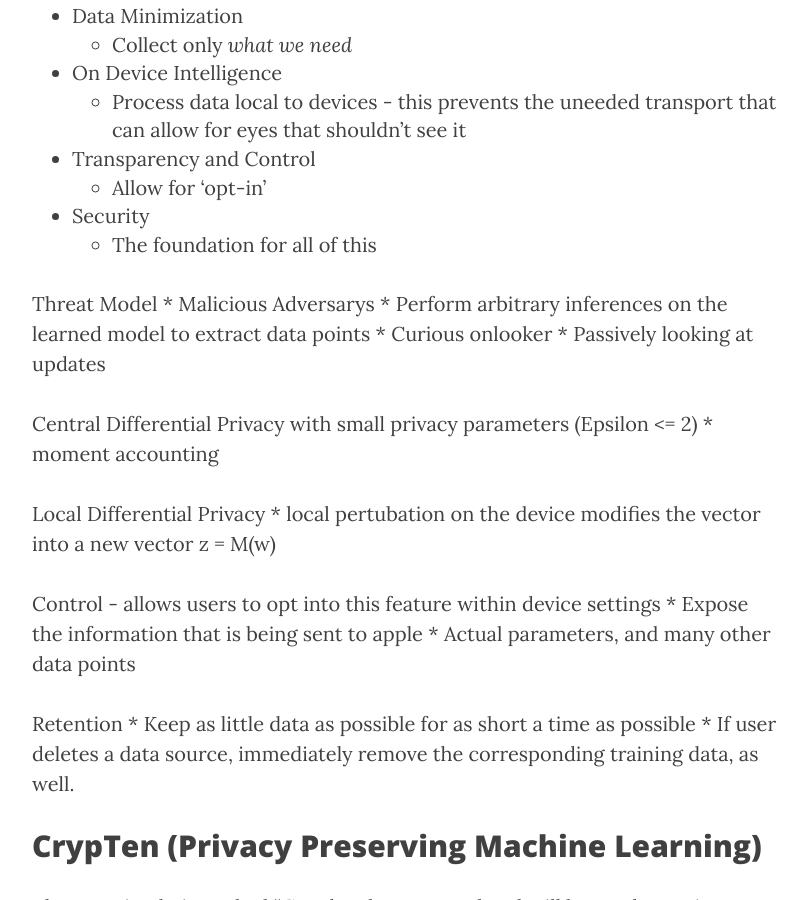
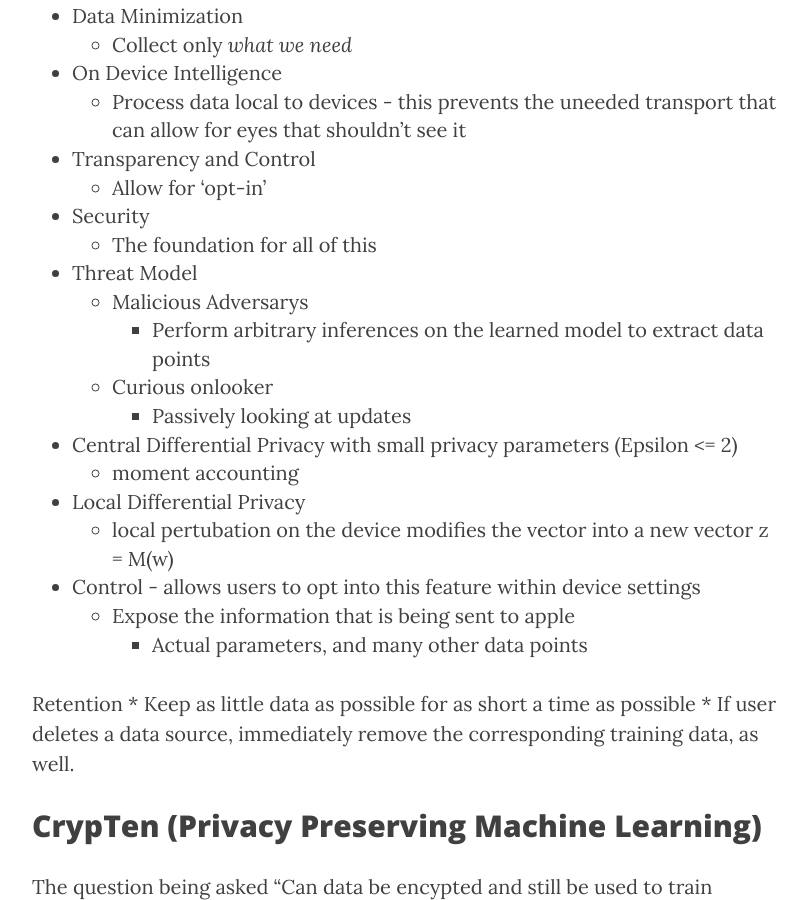
Before and after one commit to edhenry/edhenry.github.io, a Jekyll site: the page built from _posts/2019-12-8-NeurIPS-Notes.md, in a window 1280 px wide and 900 px high, scrolled down 2964 px. Shown: the whole window, without its empty margins (233-1040 px from the left). Built offline with Jekyll 4.4.1, drawn with Linux system fonts in a browser that asks for light colours; nearby versions of some CDN libraries; formulas are drawn with MathJax 3.

Commit message:
Formatting

```diff
--- a/_posts/2019-12-8-NeurIPS-Notes.md
+++ b/_posts/2019-12-8-NeurIPS-Notes.md
@@ -83,19 +83,19 @@ Privacy Principles at Apple for ML
 * Security
 	* The foundation for all of this
 
-Threat Model
+* Threat Model
 	* Malicious Adversarys
 		* Perform arbitrary inferences on the learned model to extract data points
 	* Curious onlooker
 		* Passively looking at updates
 
-Central Differential Privacy with small privacy parameters (Epsilon <= 2)
+* Central Differential Privacy with small privacy parameters (Epsilon <= 2)
 	* moment accounting
 
-Local Differential Privacy
+* Local Differential Privacy
 	* local pertubation on the device modifies the vector into a new vector z = M(w)
 
-Control - allows users to opt into this feature within device settings
+* Control - allows users to opt into this feature within device settings
 	* Expose the information that is being sent to apple
 		* Actual parameters, and many other data points
 
```
